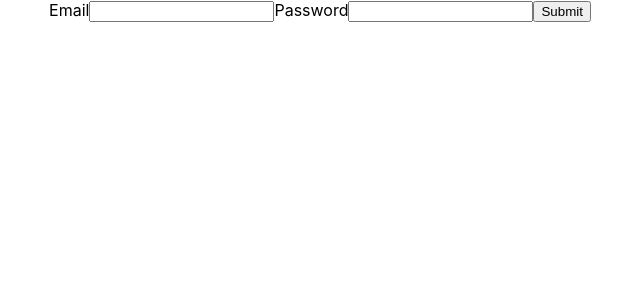
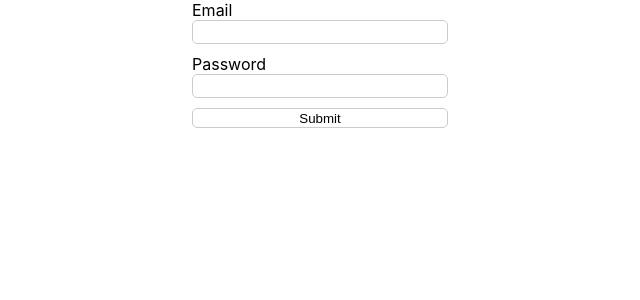
Before and after one commit to LeoKirasic/encoder, a React (Create React App) app: page / in a window 1280 px wide. Shown: the top 300 px of the page, without its empty margins (320-960 px from the left). Built offline with nearby package versions, Linux system fonts and the light colour scheme.

Commit message:
Add styling

```diff
--- a/src/App.css
+++ b/src/App.css
@@ -1,38 +1,30 @@
-.App {
-  text-align: center;
+body {
+  display: flex;
+  justify-content: center;
 }
-
-.App-logo {
-  height: 40vmin;
-  pointer-events: none;
-}
-
-@media (prefers-reduced-motion: no-preference) {
-  .App-logo {
-    animation: App-logo-spin infinite 20s linear;
-  }
-}
-
-.App-header {
-  background-color: #282c34;
-  min-height: 100vh;
+form {
   display: flex;
   flex-direction: column;
-  align-items: center;
   justify-content: center;
-  font-size: calc(10px + 2vmin);
-  color: white;
 }
-
-.App-link {
-  color: #61dafb;
+form input {
+  margin-bottom: 10px;
 }
-
-@keyframes App-logo-spin {
-  from {
-    transform: rotate(0deg);
-  }
-  to {
-    transform: rotate(360deg);
-  }
+form .text-input {
+  width: 250px;
+  height: 20px;
+  border: 1px solid #ccc;
+  border-radius: 5px;
 }
+.login form .text-input:focus-visible {
+  border: 1px solid #ccc;
+}
+.button {
+  background-color: transparent;
+  border: 1px solid #ccc;
+  height: 20px;
+  border-radius: 5px;
+}
+.button:hover {
+  background-color: #ccc;
+}
--- a/src/components/Encoder.jsx
+++ b/src/components/Encoder.jsx
@@ -34,8 +34,12 @@ const Encoder = (props) => {
         <div>{encoded}</div>
         <form onSubmit={handleSubmit}>
           <label htmlFor='text'>Text:</label>
-          <input type='text' onChange={handleTextChange} />
-          <input type='submit' />
+          <input
+            type='text'
+            onChange={handleTextChange}
+            className='text-input'
+          />
+          <input type='submit' className='button' />
         </form>
       </div>
     );
--- a/src/components/Login.jsx
+++ b/src/components/Login.jsx
@@ -44,10 +44,11 @@ const Login = (props) => {
   };
 
   return (
-    <div className='Login'>
+    <div className='login'>
       <form onSubmit={handleSubmit}>
         <label htmlFor='email'>Email</label>
         <input
+          className='text-input'
           type='email'
           name='email'
           value={email}
@@ -56,13 +57,14 @@ const Login = (props) => {
         />
         <label htmlFor='password'>Password</label>
         <input
+          className='text-input'
           type='password'
           name='password'
           value={password}
           onChange={passwordOnChange}
           required
         />
-        <input type='submit'></input>
+        <input type='submit' className='button'></input>
       </form>
     </div>
   );
```
